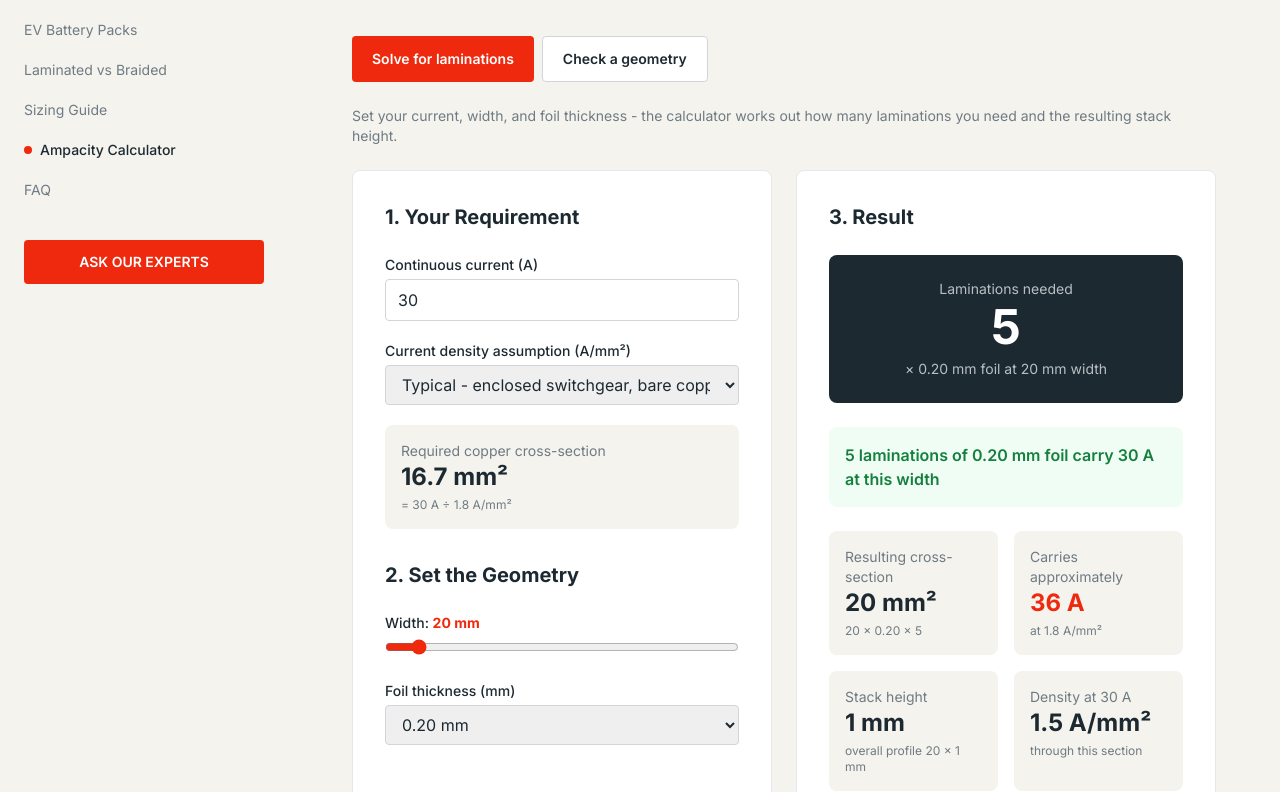
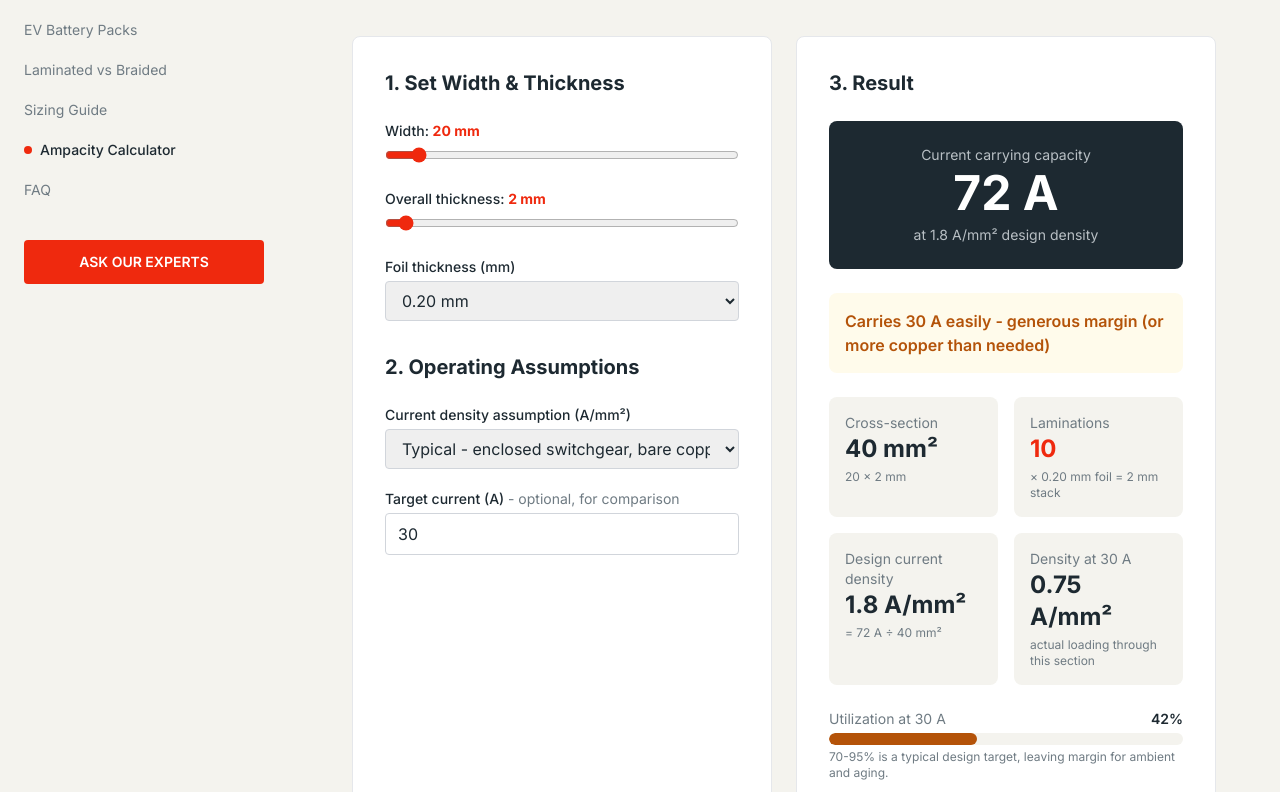
Before and after one commit to geniusparadox/svsmav-website, a Next.js app: page /products/flexible-busbars/calculator in a window 1280 px wide. Shown: the part 388-1180 px from the top of the page. Built offline with nearby package versions, Linux system fonts and the light colour scheme.

Commit message:
Calculator: width and thickness driven - outputs capacity, cross-section, density, laminations

```diff
--- a/src/app/products/flexible-busbars/calculator/Calculator.tsx
+++ b/src/app/products/flexible-busbars/calculator/Calculator.tsx
@@ -12,60 +12,54 @@ const DENSITY_PRESETS = [
 
 const FOIL_THICKNESSES = [0.1, 0.15, 0.2, 0.25, 0.3, 0.4, 0.5];
 
-type Mode = 'solve' | 'check';
-
 function fmt(n: number, digits = 1): string {
   return n.toLocaleString('en-US', { maximumFractionDigits: digits });
 }
 
 export default function Calculator() {
-  const [mode, setMode] = useState<Mode>('solve');
-  const [current, setCurrent] = useState(30);
+  const [width, setWidth] = useState(20);
+  const [thickness, setThickness] = useState(2);
+  const [foil, setFoil] = useState(0.2);
   const [presetIndex, setPresetIndex] = useState(1);
   const [customDensity, setCustomDensity] = useState(2.0);
-  const [width, setWidth] = useState(20);
-  const [foil, setFoil] = useState(0.2);
-  const [layers, setLayers] = useState(4);
+  const [targetCurrent, setTargetCurrent] = useState(30);
 
   const density = DENSITY_PRESETS[presetIndex].value || customDensity;
-  const requiredSection = density > 0 ? current / density : 0;
 
-  // In solve mode, compute the laminations needed; in check mode, use the slider value
-  const solvedLayers =
-    width > 0 && foil > 0 ? Math.max(1, Math.ceil(requiredSection / (width * foil))) : 1;
-  const effectiveLayers = mode === 'solve' ? solvedLayers : layers;
+  // Core results from geometry
+  const crossSection = width * thickness;
+  const capacity = crossSection * density;
+  const laminations = Math.max(1, Math.round(thickness / foil));
+  const actualStack = laminations * foil;
+  const actualSection = width * actualStack;
+  const actualCapacity = actualSection * density;
 
-  const actualSection = width * foil * effectiveLayers;
-  const capacity = actualSection * density;
-  const utilization = capacity > 0 ? (current / capacity) * 100 : 0;
-  const actualDensity = actualSection > 0 ? current / actualSection : 0;
-  const stackHeight = foil * effectiveLayers;
+  // Target comparison (optional)
+  const hasTarget = targetCurrent > 0;
+  const utilization = actualCapacity > 0 ? (targetCurrent / actualCapacity) * 100 : 0;
+  const densityAtTarget = actualSection > 0 ? targetCurrent / actualSection : 0;
 
-  let status: { text: string; color: string; bg: string };
-  if (capacity < current) {
+  let status: { text: string; color: string; bg: string } | null = null;
+  if (hasTarget) {
+    if (actualCapacity < targetCurrent) {
       status = {
-      text: 'Undersized - increase width, thickness, or layers',
+        text: `Undersized for ${fmt(targetCurrent, 0)} A - increase width or thickness`,
         color: '#B91C1C',
         bg: '#FEF2F2',
       };
     } else if (utilization >= 70) {
       status = {
-      text:
-        mode === 'solve'
-          ? `${effectiveLayers} lamination${effectiveLayers > 1 ? 's' : ''} of ${foil.toFixed(2)} mm foil carry ${fmt(current, 0)} A at this width`
-          : 'Good fit - carries the target current with sensible margin',
+        text: `Good fit for ${fmt(targetCurrent, 0)} A with sensible margin`,
         color: '#15803D',
         bg: '#F0FDF4',
       };
     } else {
       status = {
-      text:
-        mode === 'solve'
-          ? `${effectiveLayers} lamination${effectiveLayers > 1 ? 's' : ''} needed - generous margin at this width and foil`
-          : 'Oversized - works, but you may be using more copper than needed',
-      color: mode === 'solve' ? '#15803D' : '#B45309',
-      bg: mode === 'solve' ? '#F0FDF4' : '#FFFBEB',
+        text: `Carries ${fmt(targetCurrent, 0)} A easily - generous margin (or more copper than needed)`,
+        color: '#B45309',
+        bg: '#FFFBEB',
       };
+    }
   }
 
   const inputClass =
@@ -73,55 +67,62 @@ export default function Calculator() {
   const labelClass = 'block text-sm font-medium text-[#1D2931] mb-1';
 
   return (
-    <div>
-      {/* Mode Toggle */}
-      <div className="flex flex-col sm:flex-row gap-2 mb-6">
-        <button
-          onClick={() => setMode('solve')}
-          className={`px-5 py-3 rounded font-semibold text-sm transition-colors ${
-            mode === 'solve'
-              ? 'bg-[#EF290E] text-white'
-              : 'bg-white text-[#1D2931] border border-gray-300 hover:border-[#EF290E]'
-          }`}
-        >
-          Solve for laminations
-        </button>
-        <button
-          onClick={() => setMode('check')}
-          className={`px-5 py-3 rounded font-semibold text-sm transition-colors ${
-            mode === 'check'
-              ? 'bg-[#EF290E] text-white'
-              : 'bg-white text-[#1D2931] border border-gray-300 hover:border-[#EF290E]'
-          }`}
-        >
-          Check a geometry
-        </button>
-      </div>
-      <p className="text-sm text-[#6F7B83] mb-6">
-        {mode === 'solve'
-          ? 'Set your current, width, and foil thickness - the calculator works out how many laminations you need and the resulting stack height.'
-          : 'Set all dimensions of an existing or proposed busbar - the calculator shows what current it carries.'}
-      </p>
-
     <div className="grid grid-cols-1 lg:grid-cols-2 gap-6">
       {/* Inputs */}
       <div className="border border-gray-200 rounded-lg bg-white p-6 sm:p-8">
-          <h3 className="text-xl font-bold text-[#1D2931] mb-6">1. Your Requirement</h3>
+        <h3 className="text-xl font-bold text-[#1D2931] mb-6">1. Set Width &amp; Thickness</h3>
 
         <div className="mb-5">
-            <label className={labelClass} htmlFor="current">
-              Continuous current (A)
+          <label className={labelClass} htmlFor="width">
+            Width: <span className="text-[#EF290E] font-bold">{fmt(width)} mm</span>
           </label>
           <input
-              id="current"
-              type="number"
-              min={1}
-              max={20000}
-              value={current}
-              onChange={(e) => setCurrent(Math.max(0, Number(e.target.value)))}
-              className={inputClass}
+            id="width"
+            type="range"
+            min={5}
+            max={200}
+            step={1}
+            value={width}
+            onChange={(e) => setWidth(Number(e.target.value))}
+            className="w-full accent-[#EF290E]"
           />
         </div>
+
+        <div className="mb-5">
+          <label className={labelClass} htmlFor="thickness">
+            Overall thickness: <span className="text-[#EF290E] font-bold">{fmt(thickness, 1)} mm</span>
+          </label>
+          <input
+            id="thickness"
+            type="range"
+            min={0.5}
+            max={40}
+            step={0.5}
+            value={thickness}
+            onChange={(e) => setThickness(Number(e.target.value))}
+            className="w-full accent-[#EF290E]"
+          />
+        </div>
+
+        <div className="mb-8">
+          <label className={labelClass} htmlFor="foil">
+            Foil thickness (mm)
+          </label>
+          <select
+            id="foil"
+            value={foil}
+            onChange={(e) => setFoil(Number(e.target.value))}
+            className={inputClass}
+          >
+            {FOIL_THICKNESSES.map((t) => (
+              <option key={t} value={t}>
+                {t.toFixed(2)} mm {t <= 0.15 ? '- most flexible' : t >= 0.4 ? '- stiffer, mostly static' : ''}
+              </option>
+            ))}
+          </select>
+        </div>
+
+        <h3 className="text-xl font-bold text-[#1D2931] mb-6">2. Operating Assumptions</h3>
 
         <div className="mb-5">
           <label className={labelClass} htmlFor="density">
@@ -153,124 +154,83 @@ export default function Calculator() {
           )}
         </div>
 
-          <div className="bg-[#F4F3EE] rounded-lg p-4 mb-8">
-            <div className="text-sm text-[#6F7B83]">Required copper cross-section</div>
-            <div className="text-2xl font-bold text-[#1D2931]">
-              {fmt(requiredSection)} mm²
-            </div>
-            <div className="text-xs text-[#6F7B83] mt-1">
-              = {fmt(current, 0)} A ÷ {fmt(density, 1)} A/mm²
-            </div>
-          </div>
-
-          <h3 className="text-xl font-bold text-[#1D2931] mb-6">2. Set the Geometry</h3>
-
-          <div className="mb-5">
-            <label className={labelClass} htmlFor="width">
-              Width: <span className="text-[#EF290E] font-bold">{fmt(width)} mm</span>
+        <div className="mb-2">
+          <label className={labelClass} htmlFor="target">
+            Target current (A) <span className="font-normal text-[#6F7B83]">- optional, for comparison</span>
           </label>
           <input
-              id="width"
-              type="range"
-              min={5}
-              max={200}
-              step={1}
-              value={width}
-              onChange={(e) => setWidth(Number(e.target.value))}
-              className="w-full accent-[#EF290E]"
+            id="target"
+            type="number"
+            min={0}
+            max={20000}
+            value={targetCurrent}
+            onChange={(e) => setTargetCurrent(Math.max(0, Number(e.target.value)))}
+            className={inputClass}
           />
         </div>
-
-          <div className="mb-5">
-            <label className={labelClass} htmlFor="foil">
-              Foil thickness (mm)
-            </label>
-            <select
-              id="foil"
-              value={foil}
-              onChange={(e) => setFoil(Number(e.target.value))}
-              className={inputClass}
-            >
-              {FOIL_THICKNESSES.map((t) => (
-                <option key={t} value={t}>
-                  {t.toFixed(2)} mm {t <= 0.15 ? '- most flexible' : t >= 0.4 ? '- stiffer, mostly static' : ''}
-                </option>
-              ))}
-            </select>
-          </div>
-
-          {mode === 'check' && (
-            <div className="mb-2">
-              <label className={labelClass} htmlFor="layers">
-                Number of laminations: <span className="text-[#EF290E] font-bold">{layers}</span>
-              </label>
-              <input
-                id="layers"
-                type="range"
-                min={1}
-                max={200}
-                step={1}
-                value={layers}
-                onChange={(e) => setLayers(Number(e.target.value))}
-                className="w-full accent-[#EF290E]"
-              />
-            </div>
-          )}
       </div>
 
       {/* Results */}
       <div className="border border-gray-200 rounded-lg bg-white p-6 sm:p-8">
         <h3 className="text-xl font-bold text-[#1D2931] mb-6">3. Result</h3>
 
-          {mode === 'solve' && (
+        {/* Headline: capacity */}
         <div className="bg-[#1D2931] rounded-lg p-6 mb-6 text-center">
-              <div className="text-sm text-[#B8BFC4] mb-1">Laminations needed</div>
-              <div className="text-5xl font-bold text-white">{effectiveLayers}</div>
+          <div className="text-sm text-[#B8BFC4] mb-1">Current carrying capacity</div>
+          <div className="text-5xl font-bold text-white">{fmt(actualCapacity, 0)} A</div>
           <div className="text-sm text-[#B8BFC4] mt-2">
-                × {foil.toFixed(2)} mm foil at {fmt(width)} mm width
+            at {fmt(density, 1)} A/mm² design density
           </div>
         </div>
-          )}
 
+        {status && (
           <div className="rounded-lg p-4 mb-6" style={{ backgroundColor: status.bg }}>
             <div className="font-semibold" style={{ color: status.color }}>
               {status.text}
             </div>
           </div>
+        )}
 
         <div className="grid grid-cols-2 gap-4 mb-6">
           <div className="bg-[#F4F3EE] rounded-lg p-4">
-              <div className="text-sm text-[#6F7B83]">
-                {mode === 'solve' ? 'Resulting cross-section' : 'Your cross-section'}
-              </div>
+            <div className="text-sm text-[#6F7B83]">Cross-section</div>
             <div className="text-2xl font-bold text-[#1D2931]">{fmt(actualSection)} mm²</div>
             <div className="text-xs text-[#6F7B83] mt-1">
-                {fmt(width)} × {foil.toFixed(2)} × {effectiveLayers}
+              {fmt(width)} × {fmt(actualStack, 2)} mm
             </div>
           </div>
           <div className="bg-[#F4F3EE] rounded-lg p-4">
-              <div className="text-sm text-[#6F7B83]">Carries approximately</div>
-              <div className="text-2xl font-bold text-[#EF290E]">{fmt(capacity, 0)} A</div>
-              <div className="text-xs text-[#6F7B83] mt-1">at {fmt(density, 1)} A/mm²</div>
-            </div>
-            <div className="bg-[#F4F3EE] rounded-lg p-4">
-              <div className="text-sm text-[#6F7B83]">Stack height</div>
-              <div className="text-2xl font-bold text-[#1D2931]">{fmt(stackHeight, 2)} mm</div>
+            <div className="text-sm text-[#6F7B83]">Laminations</div>
+            <div className="text-2xl font-bold text-[#EF290E]">{laminations}</div>
             <div className="text-xs text-[#6F7B83] mt-1">
-                overall profile {fmt(width)} × {fmt(stackHeight, 2)} mm
+              × {foil.toFixed(2)} mm foil = {fmt(actualStack, 2)} mm stack
             </div>
           </div>
           <div className="bg-[#F4F3EE] rounded-lg p-4">
-              <div className="text-sm text-[#6F7B83]">Density at {fmt(current, 0)} A</div>
-              <div className="text-2xl font-bold text-[#1D2931]">{fmt(actualDensity, 2)} A/mm²</div>
-              <div className="text-xs text-[#6F7B83] mt-1">through this section</div>
+            <div className="text-sm text-[#6F7B83]">Design current density</div>
+            <div className="text-2xl font-bold text-[#1D2931]">{fmt(density, 2)} A/mm²</div>
+            <div className="text-xs text-[#6F7B83] mt-1">
+              = {fmt(actualCapacity, 0)} A ÷ {fmt(actualSection)} mm²
+            </div>
+          </div>
+          <div className="bg-[#F4F3EE] rounded-lg p-4">
+            <div className="text-sm text-[#6F7B83]">
+              {hasTarget ? `Density at ${fmt(targetCurrent, 0)} A` : 'Density at target'}
+            </div>
+            <div className="text-2xl font-bold text-[#1D2931]">
+              {hasTarget ? `${fmt(densityAtTarget, 2)} A/mm²` : '-'}
+            </div>
+            <div className="text-xs text-[#6F7B83] mt-1">
+              {hasTarget ? 'actual loading through this section' : 'enter a target current'}
+            </div>
           </div>
         </div>
 
         {/* Utilization bar */}
+        {hasTarget && (
           <div className="mb-6">
             <div className="flex justify-between text-sm text-[#6F7B83] mb-1">
-              <span>Utilization at target current</span>
+              <span>Utilization at {fmt(targetCurrent, 0)} A</span>
               <span className="font-semibold text-[#1D2931]">{fmt(Math.min(utilization, 999), 0)}%</span>
             </div>
             <div className="w-full h-3 bg-[#F4F3EE] rounded-full overflow-hidden">
@@ -286,14 +246,13 @@ export default function Calculator() {
               70-95% is a typical design target, leaving margin for ambient and aging.
             </p>
           </div>
+        )}
 
-          {mode === 'solve' && (
         <p className="text-sm text-[#6F7B83] mb-6">
-              Tip: a tall, narrow stack (many laminations) is stiffer than a wide, thin one of the
-              same cross-section. If the stack height is too tall for your space, increase the
-              width; if you need more flexibility, choose a thinner foil.
+          Tip: the same cross-section can be wide and thin (more flexible, better cooling) or
+          narrow and thick (fits tighter widths, stiffer). Thinner foils make the stack more
+          flexible at the same overall thickness.
         </p>
-          )}
 
         <div className="border-t border-gray-200 pt-4">
           <p className="text-xs text-[#6F7B83]">
@@ -308,6 +267,5 @@ export default function Calculator() {
         </div>
       </div>
     </div>
-    </div>
   );
 }
```
Also changed, not shown: src/app/products/flexible-busbars/calculator/page.tsx (+5 -5 lines). Lines whose indentation alone changed are shown as unchanged.
